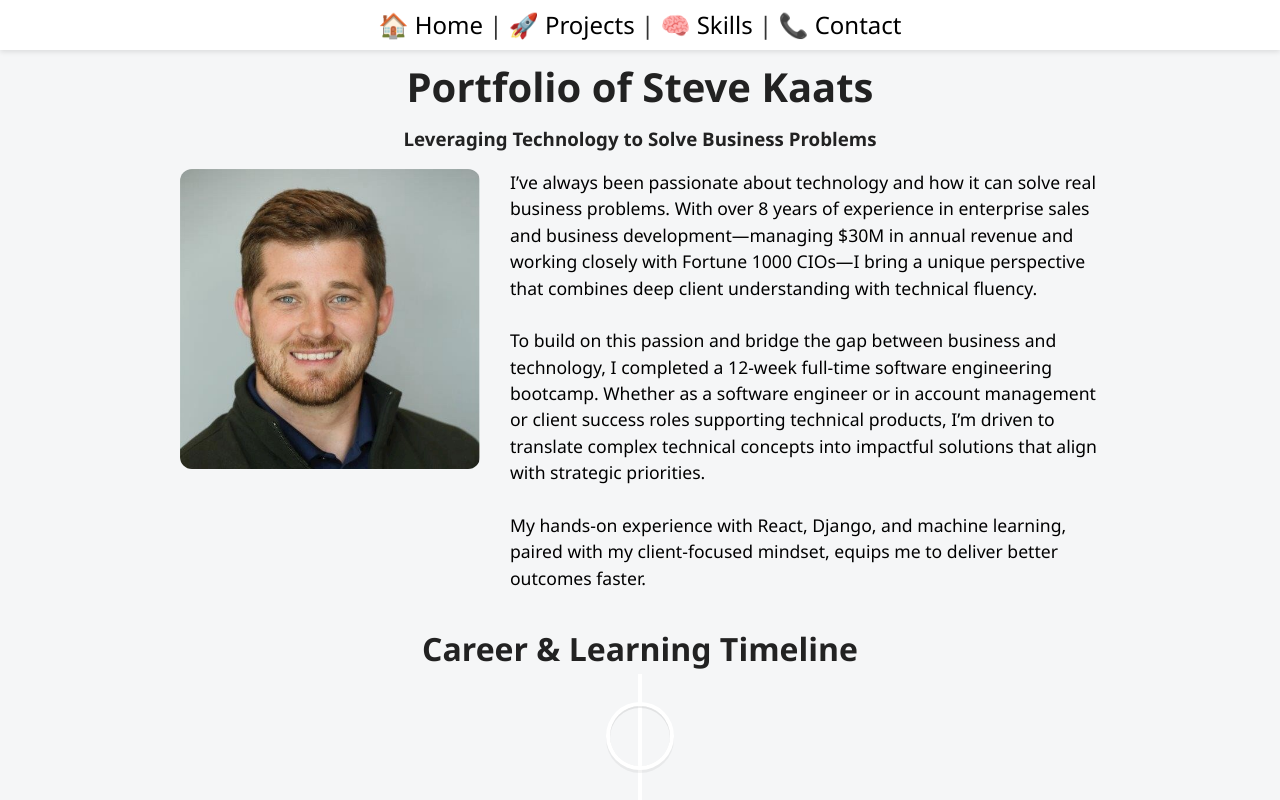
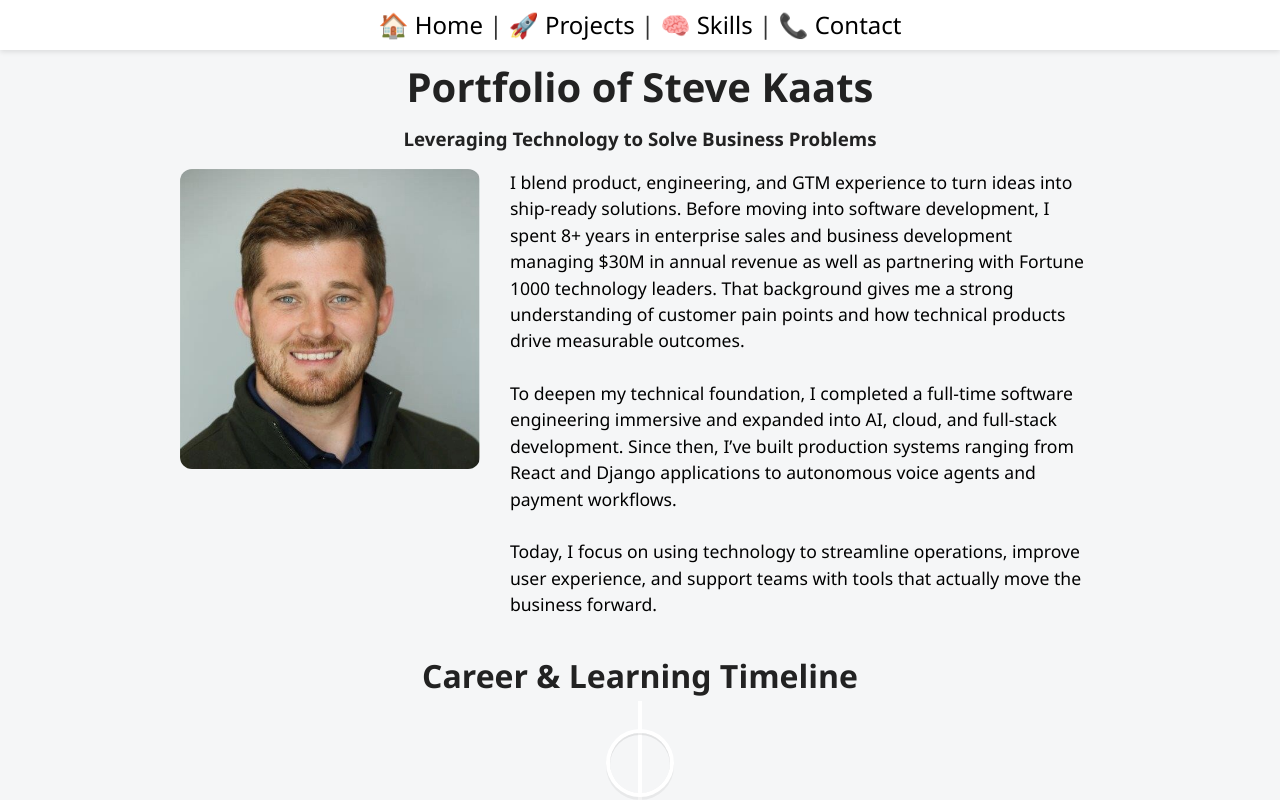
Before and after one commit to skaats22/portfolio, a React (Vite) app: page / in a window 1280 px wide. Shown: the top 800 px of the page. Built offline with nearby package versions, Linux system fonts and the light colour scheme.

Commit message:
Updated homepage blurb

```diff
--- a/src/pages/HomePage/HomePage.jsx
+++ b/src/pages/HomePage/HomePage.jsx
@@ -15,29 +15,29 @@ export default function HomePage() {
           <img src={profPic} alt="profile picture" />
           <div className="bio">
             <div>
-              I’ve always been passionate about technology and how it can solve
-              real business problems. With over 8 years of experience in
-              enterprise sales and business development—managing $30M in annual
-              revenue and working closely with Fortune 1000 CIOs—I bring a
-              unique perspective that combines deep client understanding with
-              technical fluency.
+              I blend product, engineering, and GTM experience to turn ideas
+              into ship-ready solutions. Before moving into software
+              development, I spent 8+ years in enterprise sales and business
+              development managing $30M in annual revenue as well as partnering with
+              Fortune 1000 technology leaders. That background gives me a strong
+              understanding of customer pain points and how technical products
+              drive measurable outcomes.
               <br />
               <br />
             </div>
             <div>
-              To build on this passion and bridge the gap between business and
-              technology, I completed a 12-week full-time software engineering
-              bootcamp. Whether as a software engineer or in account management
-              or client success roles supporting technical products, I’m driven
-              to translate complex technical concepts into impactful solutions
-              that align with strategic priorities.
+              To deepen my technical foundation, I completed a full-time
+              software engineering immersive and expanded into AI, cloud, and
+              full-stack development. Since then, I’ve built production systems
+              ranging from React and Django applications to autonomous voice
+              agents and payment workflows.
               <br />
               <br />
             </div>
             <div>
-              My hands-on experience with React, Django, and machine learning,
-              paired with my client-focused mindset, equips me to deliver better
-              outcomes faster.
+              Today, I focus on using technology to streamline operations,
+              improve user experience, and support teams with tools that
+              actually move the business forward.
             </div>
           </div>
         </div>
```
